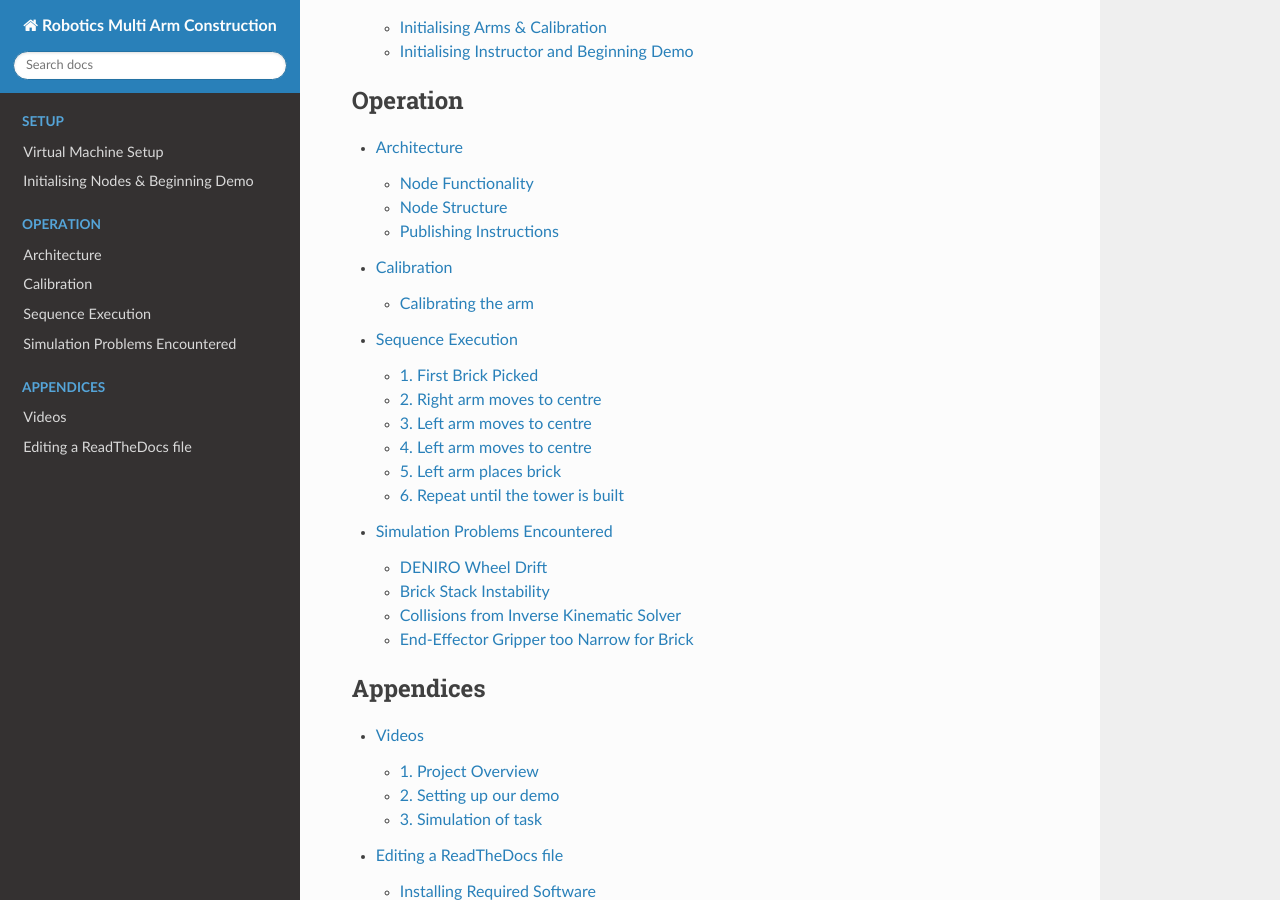
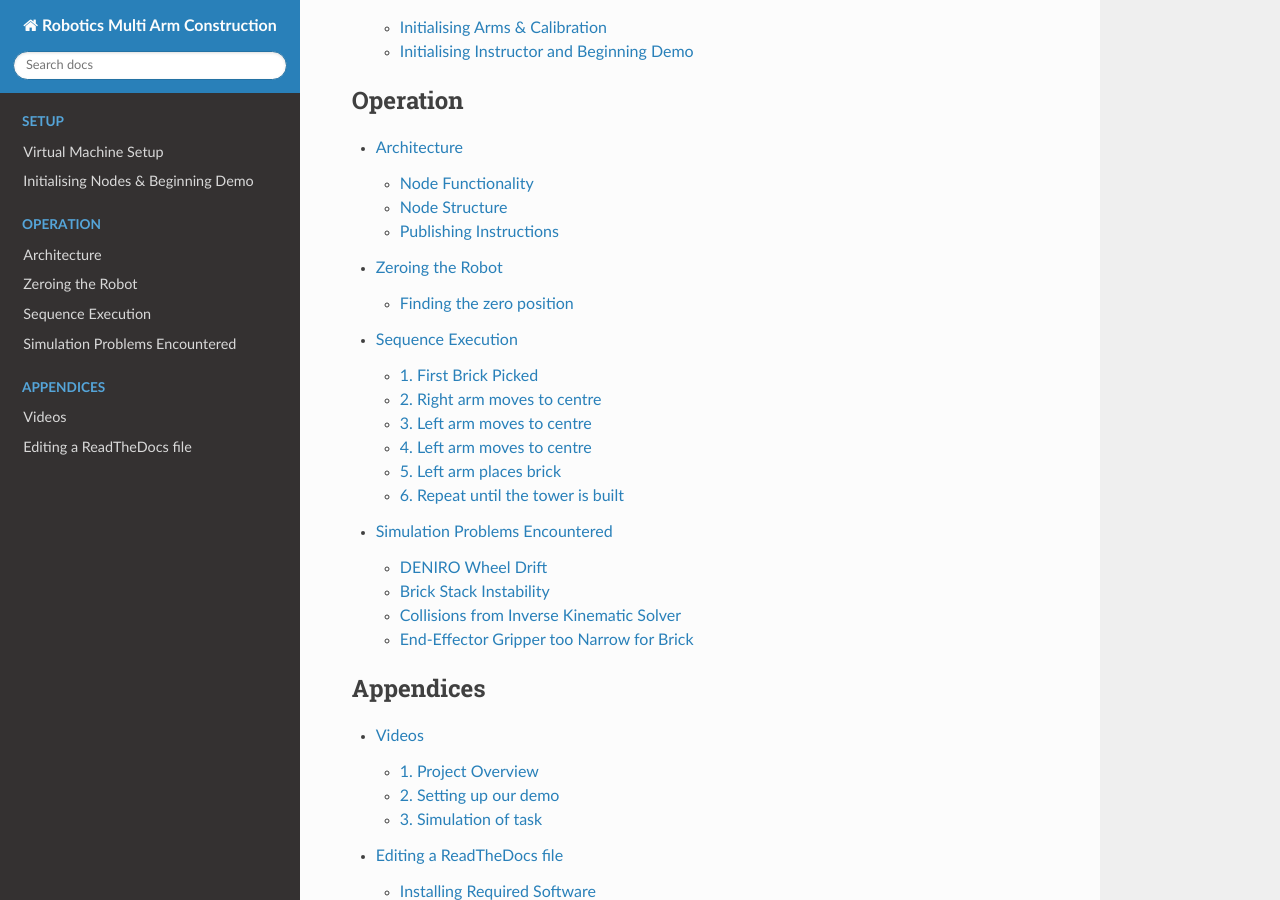
Before and after one commit to TomWoodburn/Robotics-1, a Sphinx documentation site: the page built from docs/source/index.rst, in a window 1280 px wide and 900 px high, scrolled down 1454 px. Built offline with Sphinx 7.4.7 and the Read the Docs theme 2.0.0, drawn with Linux system fonts in a browser that asks for light colours; pages that are not in the unit, such as notebooks, are missing from menus; some of the changed lines change nothing that is shown.

Commit message:
Typed up robs work

```diff
--- a/docs/source/calibration.rst
+++ b/docs/source/calibration.rst
@@ -1,6 +1,30 @@
-***********
-Calibration
-***********
+*****************
+Zeroing the Robot
+*****************
 
-Calibrating the arm
-===================
+When using the physical robot, calibration is necessary to mark the positions of the starting stack of bricks and the finishing built structure.When the calibration function is run, it stores the cartesian position and joint angles corresponding to the end-effector�s current position. The cartesian position is used in other functions and the joint angles are used to efficiently return the arm to that position after certain movements.
+
+
+.. note:: This process is not necessary for the simulation, as the robot arms automatically move to the starting position to the 'zero' home position based on the cartesian space coordinates in Gazebo World.
+
+Finding the zero position
+=========================
+
+.. note:: Zeroing is referred to as calibration in our code
+
+
+1. Move the right arm so that the end-effector is resting on the top brick in the stack closest to the centre of the robot. Make sure the arm approaches the brick pile vertically, to pick the brick across the wider section.
+
+2. On the instructor terminal, run the right_arm_calibrate function
+
+3. Move the left arm so that the end-effector is resting on the table in the position of the brick position closest to the centre of the robot. Make sure the arm approaches the table vertically, the same position as the right arm.
+
+4. On the instructor terminal, run the left_arm_calibrate function.
+
+5. You have successfully calibrated the starting positions of DENIRO
+
+
+.. figure:: _static/handshake.jpg
+    :align: center
+    :figwidth: 30 em
+    :figclass: align-center
```
